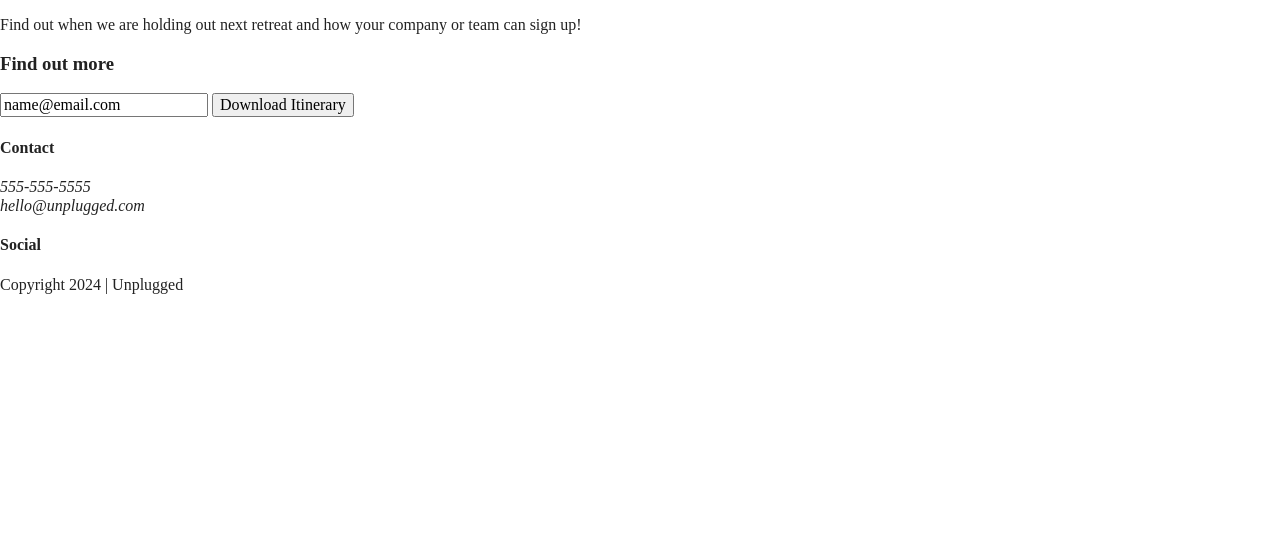
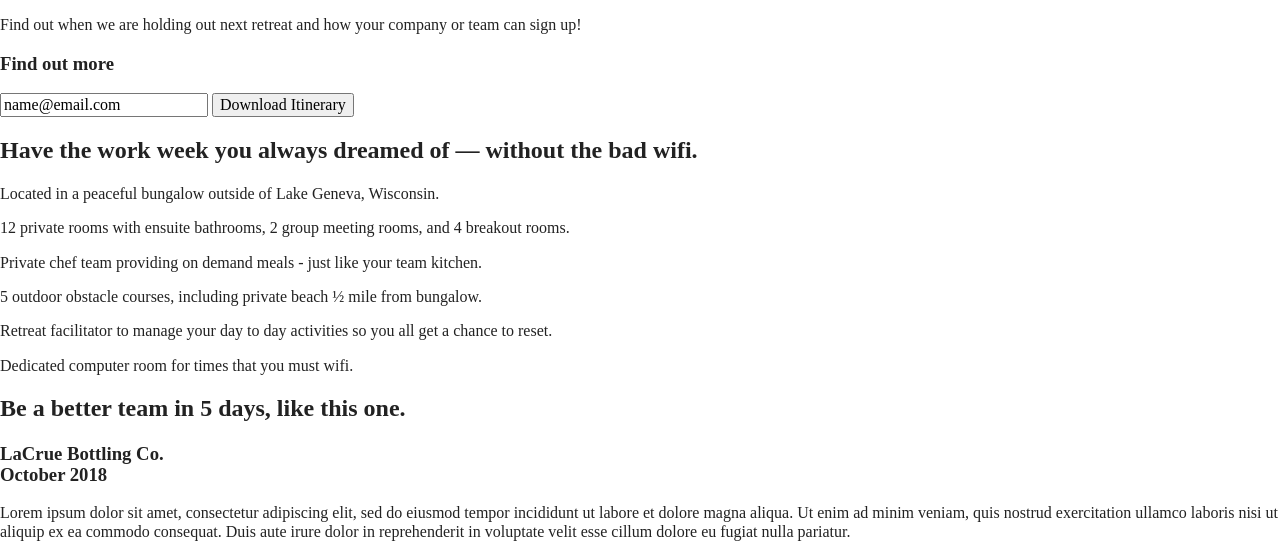
Before and after one commit to RachelleDR/unplugged, a website built with Parcel: page index.html in a window 1280 px wide. Shown: the part 265-808 px from the top of the page. Built offline with nearby package versions, Linux system fonts and the light colour scheme.

Commit message:
Added features and reviews html

```diff
--- a/index.html
+++ b/index.html
@@ -55,6 +55,46 @@
           </div>
         </div>
       </aside>
+      <section class="features">
+        <div class="content wrapper">
+          <h2>Have the work week you always dreamed of — without the bad wifi.</h2>
+          <div class="features-item">
+          <article>
+            <p class="fontawesome-icons"></p>
+            <p class="features-item-description">Located in a peaceful bungalow outside of Lake Geneva, Wisconsin.</p>
+          </article>
+          <article>
+            <p class="fontawesome-icons"></p>
+            <p class="features-item-description">12 private rooms with ensuite bathrooms, 2 group meeting rooms, and 4 breakout rooms.</p>
+          </article>
+          <article>
+            <p class="fontawesome-icons"></p>
+            <p class="features-item-description">Private chef team providing on demand meals - just like your team kitchen.</p>
+          </article>
+          <article>
+            <p class="fontawesome-icons"></p>
+            <p class="features-item-description">5 outdoor obstacle courses, including private beach ½ mile from bungalow.</p>
+          </article>
+          <article>
+            <p class="fontawesome-icons"></p>
+            <p class="features-item-description">Retreat facilitator to manage your day to day activities so you all get a chance to reset.</p>
+          </article>
+          <article>
+            <p class="fontawesome-icons"></p>
+            <p class="features-item-description">Dedicated computer room for times that you must wifi.</p>
+          </article>
+          </div>
+          <section class="reviews">
+            <div class="content-wrapper">
+              <h2>Be a better team in 5 days, like this one.</h2>
+              <article>
+                <h3>LaCrue Bottling Co.<br>October 2018</h3>
+                <p>Lorem ipsum dolor sit amet, consectetur adipiscing elit, sed do eiusmod tempor incididunt ut labore et dolore magna aliqua. Ut enim ad minim veniam, quis nostrud exercitation ullamco laboris nisi ut aliquip ex ea commodo consequat. Duis aute irure dolor in reprehenderit in voluptate velit esse cillum dolore eu fugiat nulla pariatur. </p>
+              </article>
+            </div>
+          </section>
+      </section>
+
     </main>
 
     <footer>
```
